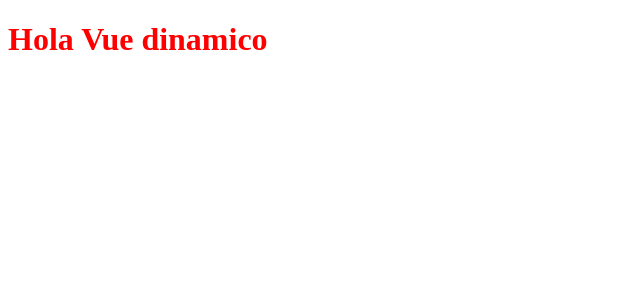
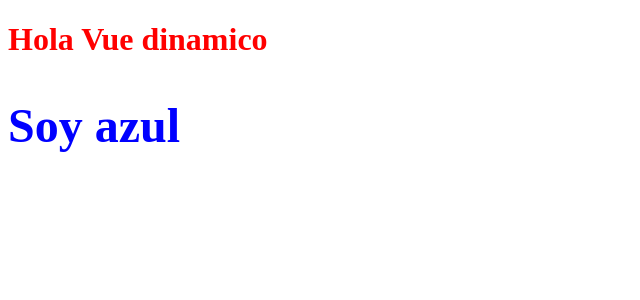
Before and after one commit to COLADOXD/first-vue, a Vue app: page / in a window 1280 px wide. Shown: the top 300 px of the page, without its empty margins (0-640 px from the left). Built offline with nearby package versions, Linux system fonts and the light colour scheme.

Commit message:
19. v-bind

```diff
--- a/src/App.vue
+++ b/src/App.vue
@@ -1,10 +1,13 @@
 <script setup>
 const name = "Vue dinamico";
+const colorBlue = "color: blue";
+
 </script>
 
 <template>
   <h1>
     Hola {{ name }}
+    <h2 :style="colorBlue">Soy azul</h2>
   </h1>
 </template>
 
```
